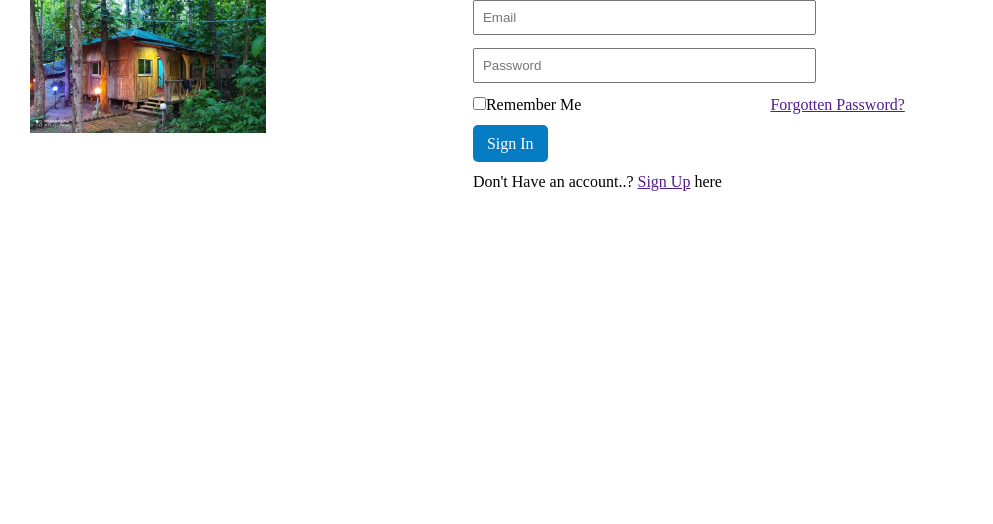
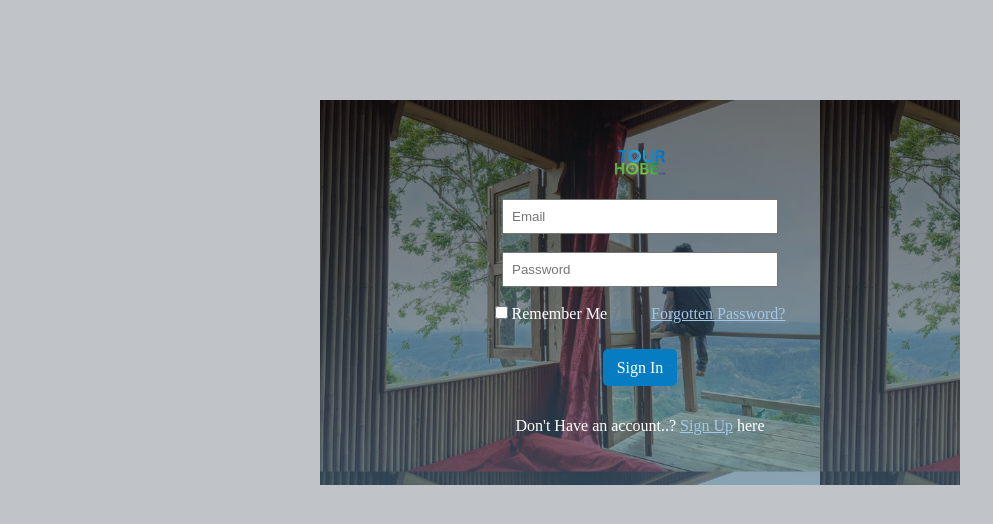
Before and after one commit to Salemah/webprojectfinal, a PHP site: page /Login.html in a window 1280 px wide. Shown: the top 524 px of the page, without its empty margins (0-993 px from the left). Run offline with PHP 8.4, Linux system fonts and the light colour scheme.

Commit message:
login page compolete

```diff
--- a/Login.css
+++ b/Login.css
@@ -2,38 +2,44 @@
     margin: 0;
     padding: 0;
 }
+body{
+    background-color: rgba(116, 122, 133, 0.452);
+}
+
+#logo{
+    width: 50px;
+    margin-bottom: 20px;
+}
 .login-body{
+  width: 50%;
+    margin:auto;
 
-    margin: auto;
+}
 
 
-}
-.container{
-    display:flex;
-    justify-content: center;
-
-
-
-}
-.left-img img{
-    width:50%;
-    margin-left: 30px;
-}
 .right-half{
+    text-align: center;
+   padding: 50px 0;
+    background-image: linear-gradient(0deg, rgba(72, 108, 133, 0.6), rgba(17, 15, 16, 0.6)), url(images/7.jpg);
+    background-size: 500px;
     width: 100%;
+    color: white;
+    margin-top: 100px;
 }
 .inp{
     width: 40%;
     padding:8px ;
-
-    margin-bottom: 13px;
+    margin-bottom: 18px;
 }
 #Forgot-pass
 {
-    margin-left: 185px;
+    margin-left: 40px;
+    color: rgb(163, 199, 233);
+
 }
 #check-box{
-    margin-bottom: 25px;
+    margin-bottom: 40px;
+
 
 }
 #sign-in-button{
@@ -44,8 +50,12 @@
     border-radius: 5px;
     color: white;
 
+
 }
 .sign-up-link{
-    margin-top: 20px;
+    margin-top: 40px;
 
 }
+.Sign-Up{
+    color:rgb(163, 199, 233) ;
+}
--- a/Login.html
+++ b/Login.html
@@ -6,25 +6,25 @@
     <meta http-equiv="X-UA-Compatible" content="IE=edge">
     <meta name="viewport" content="width=device-width, initial-scale=1.0">
     <link rel="stylesheet" href="Login.css">
+
     <title>Login</title>
 </head>
 
 <body>
-    <section class="login-body">
-        <div class="container">
-            <div class="left-img">
-                <img src="images/9.jpg" alt="">
+    <section  class="cxv" >
 
-            </div>
+         <div class="login-body">
             <div class="right-half">
+                <img id="logo" src="images/logo.png" alt=""><br>
                 <input class="inp" type="email" name="" id="" placeholder="Email"><br>
                 <input class="inp" type="password" name="" id="" placeholder="Password"><br>
-                <input type="checkbox" name="" id="check-box">Remember Me
+                <input type="checkbox" name="" id="check-box"> Remember Me
                 <a href="" id="Forgot-pass">Forgotten Password?</a><br>
                 <a id="sign-in-button" href="#">Sign In</a>
-                <p class="sign-up-link">Don't Have an account..? <a href="">Sign Up</a> here</p>
+                <p class="sign-up-link">Don't Have an account..? <a href="" class="Sign-Up">Sign Up</a> here</p>
             </div>
-        </div>
+         </div>
+
 
     </section>
 
```
